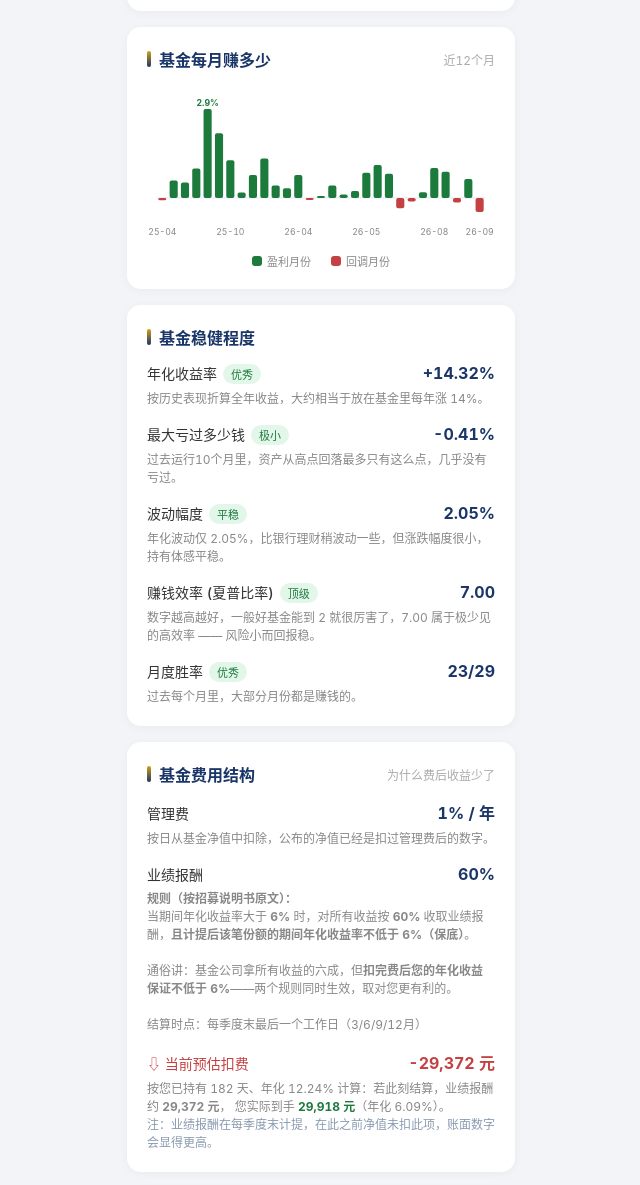
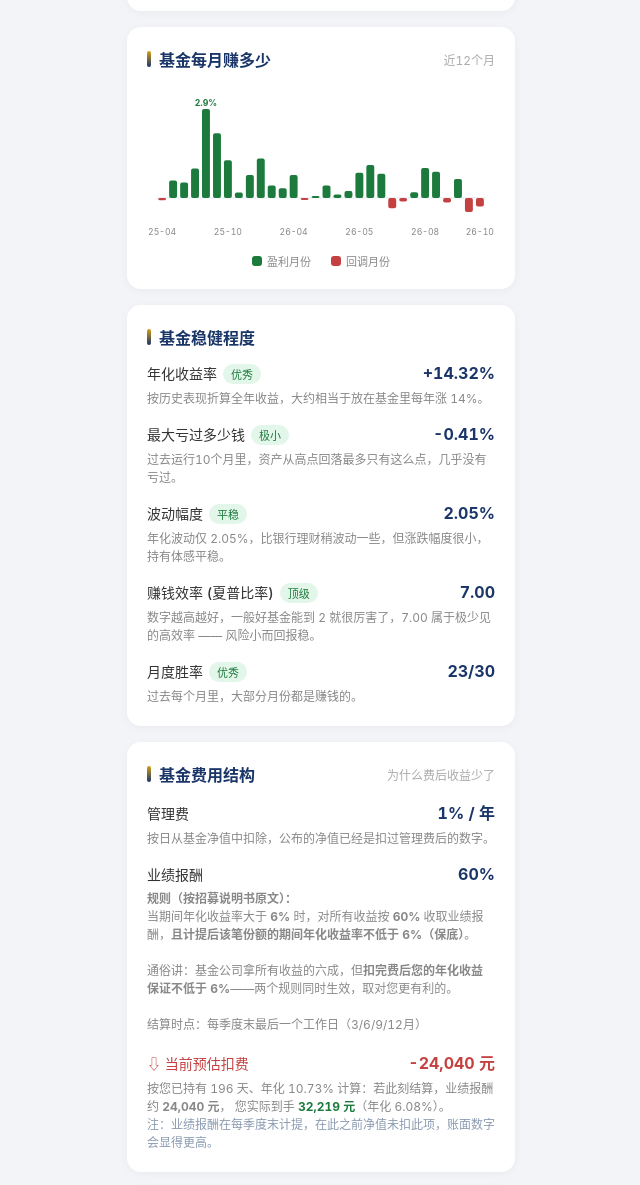
Before and after one commit to redclawcecilia-tech/family, a plain HTML site: page index.html in a window 1280 px wide. Shown: the part 1032-2217 px from the top of the page, without its empty margins (319-959 px from the left). Drawn offline with Linux system fonts and the light colour scheme.

Commit message:
净值自动更新 2026-10-13 NAV=1.3593

```diff
--- a/index.html
+++ b/index.html
@@ -48,6 +48,7 @@ const CONFIG = {
 
 
 
+
     { date: "2026-03-31", nav: 1.2869 },
     { date: "2026-04-22", nav: 1.2966 },   // 自 Gmail 邮件自动读取
     { date: "2026-04-23", nav: 1.2961 },
@@ -65,7 +66,9 @@ const CONFIG = {
     { date: "2026-09-09", nav: 1.3631 },
     { date: "2026-09-14", nav: 1.3611 },
     { date: "2026-09-23", nav: 1.3696 },
-    { date: "2026-09-29", nav: 1.3632 }
+    { date: "2026-09-29", nav: 1.3632 },
+    { date: "2026-10-13", nav: 1.3593 }
+
 
 
 
@@ -85,6 +88,7 @@ const CONFIG = {
 
   // 【琰知一号基金历史净值】（来自招商 PPT，展示给父母建立信心）
   fundHistory: [
+
 
 
 
@@ -129,7 +133,9 @@ const CONFIG = {
     { date: "2026-09-09", nav: 1.3631 },
     { date: "2026-09-14", nav: 1.3611 },
     { date: "2026-09-23", nav: 1.3696 },
-    { date: "2026-09-29", nav: 1.3632 }
+    { date: "2026-09-29", nav: 1.3632 },
+    { date: "2026-10-13", nav: 1.3593 }
+
 
 
 
```
